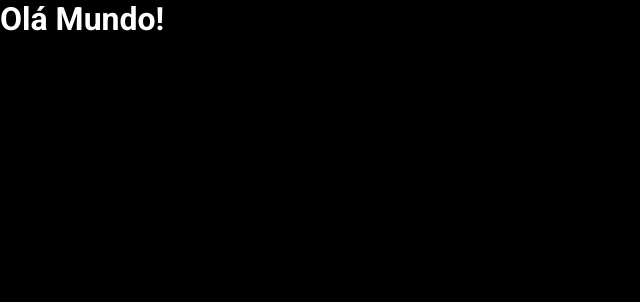
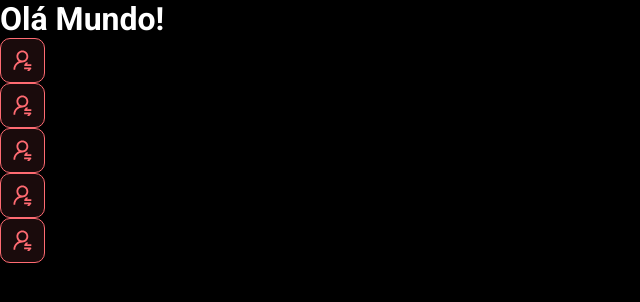
Before and after one commit to Lucas-ns/dsmeta, a React (Vite) app in the folder frontend/: page / in a window 1280 px wide. Shown: the top 302 px of the page, without its empty margins (0-640 px from the left). Built offline with nearby package versions, Linux system fonts and the light colour scheme.

Commit message:
First component

```diff
--- a/frontend/src/App.tsx
+++ b/frontend/src/App.tsx
@@ -1,6 +1,15 @@
+import NotificationButton from "./components/NotificationButton"
+
 function App() {
   return (
-    <h1>Olá Mundo!</h1>
+    <>
+      <h1>Olá Mundo!</h1>
+      <NotificationButton></NotificationButton>
+      <NotificationButton></NotificationButton>
+      <NotificationButton></NotificationButton>
+      <NotificationButton></NotificationButton>
+      <NotificationButton></NotificationButton>
+    </>
   )
 }
 
--- /dev/null
+++ b/frontend/src/components/NotificationButton/index.tsx
@@ -0,0 +1,13 @@
+import icon from '../../assets/img/notification-icon.svg'
+
+import './styles.css'
+
+function NotificationButton() {
+    return (
+        <div className="dsmeta-red-btn">
+            <img src={icon} alt="" />
+        </div>
+    )
+}
+
+export default NotificationButton
--- /dev/null
+++ b/frontend/src/components/NotificationButton/styles.css
@@ -0,0 +1,15 @@
+.dsmeta-red-btn {
+    height: 45px;
+    width: 45px;
+    background-color: rgba(255, 107, 114, 0.1);
+    border: 1px solid #ff6b72;
+    border-radius: 10px;
+    display: flex;
+    align-items: center;
+    justify-content: center;
+    cursor: pointer;
+}
+
+.dsmeta-red-btn img {
+    width: 19px;
+}
```
Also changed, not shown: frontend/src/assets/img/notification-icon.svg (added).
